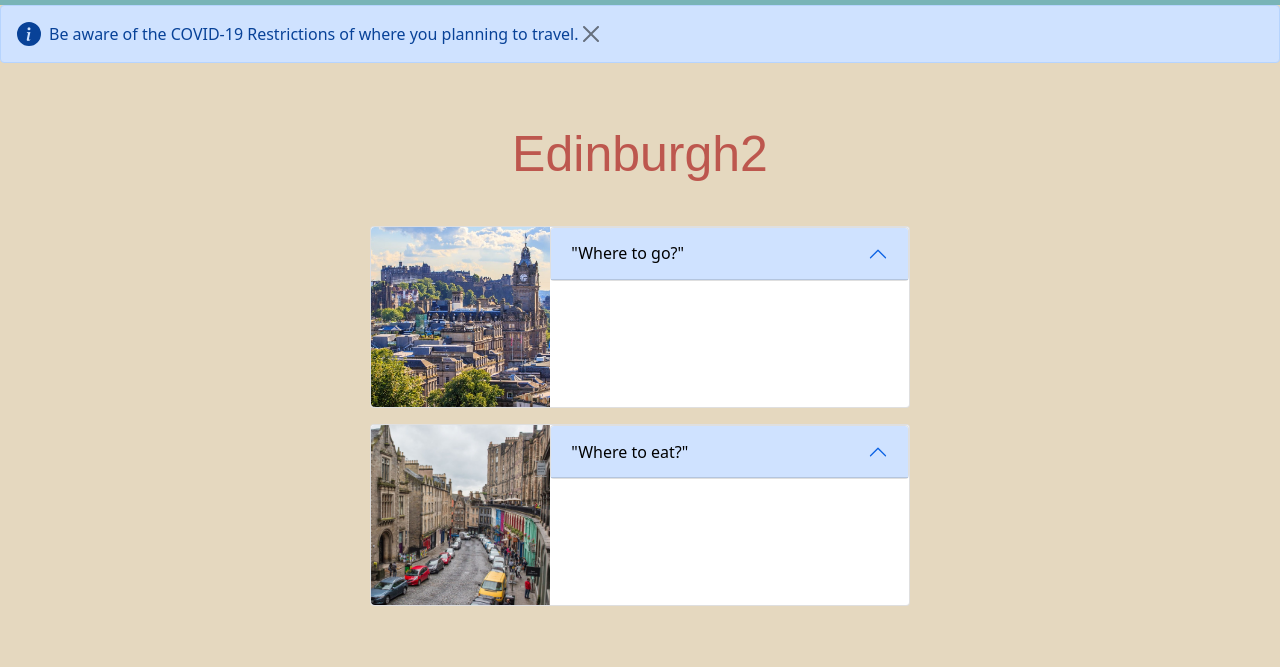
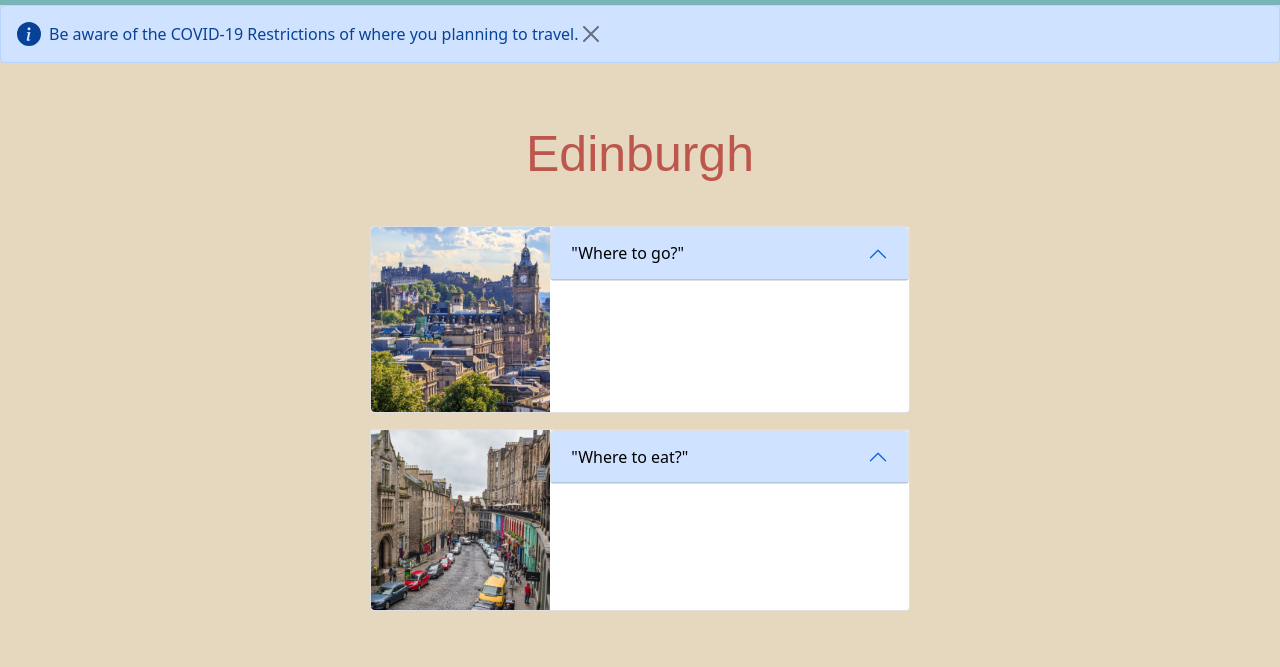
Before and after one commit to cfg-team3/cfg-team3.github.io, a plain HTML site: page location3.html in a window 1280 px wide. Shown: the part 63-730 px from the top of the page. Drawn offline with nearby package versions, Linux system fonts and the light colour scheme.

Commit message:
Update location3.html

```diff
--- a/location3.html
+++ b/location3.html
@@ -126,7 +126,7 @@
 
     <section class="intro-block">
       <div>
-        <h1 class="title1">Edinburgh2</h1>
+        <h1 class="title1">Edinburgh</h1>
         <br>
       </div>
     </section>
@@ -137,7 +137,7 @@
         <div class="card mb-3" style="max-width: 540px;" id="IntroCard">
           <div class="row g-0">
             <div class="col-md-4">
-              <img src="images/Edinburgh.jpg" class="img-fluid rounded-start" alt="Responsive image" >
+              <img src="images/Edinburgh2.jpg" class="img-fluid rounded-start" alt="Responsive image" >
             </div>
             <div class="col-md-8">
 
```
